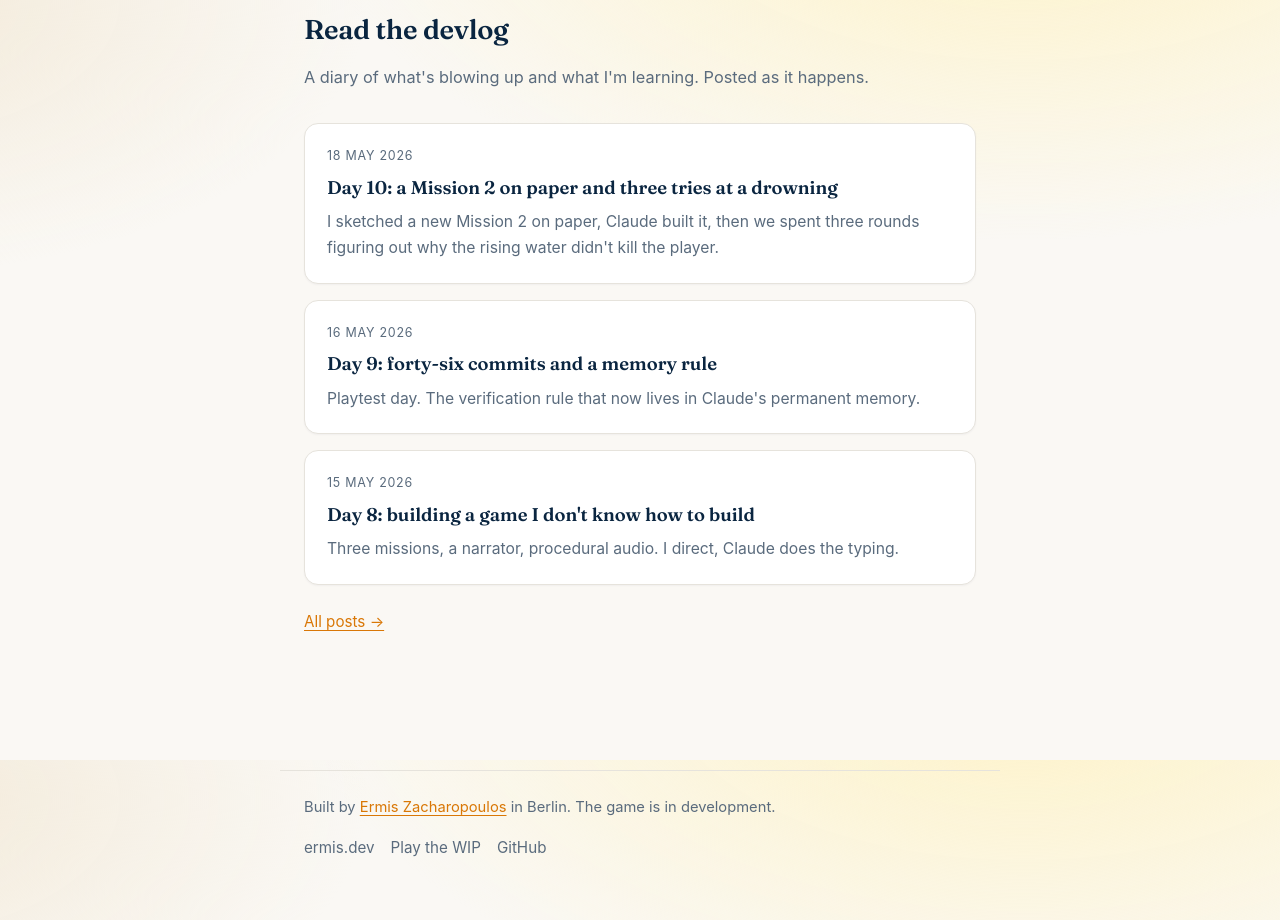
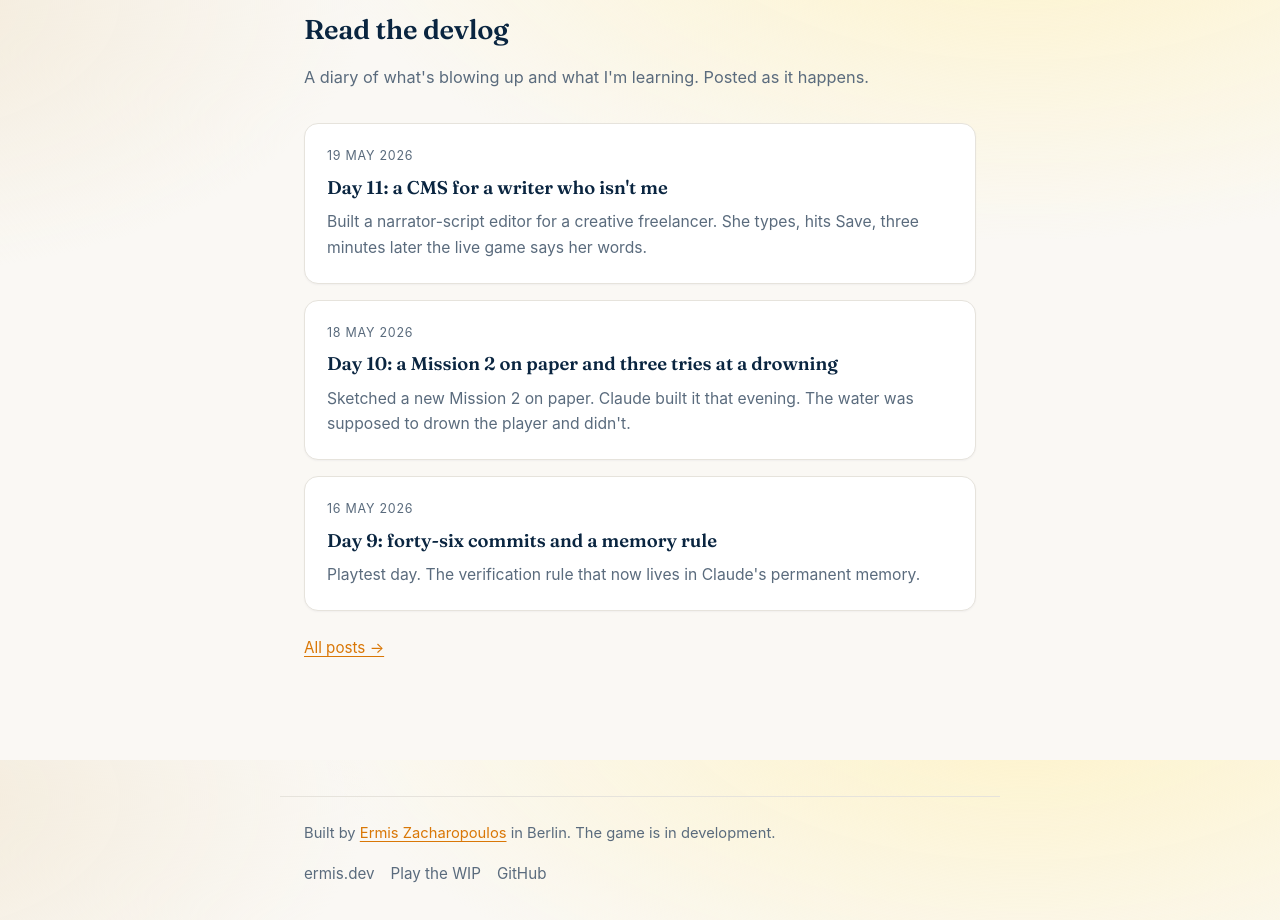
Before and after one commit to Ennui92/pull-the-plug-site, a plain HTML site: page index.html in a window 1280 px wide. Shown: the part 3240-4160 px from the top of the page. Drawn offline with Linux system fonts and the light colour scheme; no server answers.

Commit message:
site: lead with day 11 — narrator CMS for the freelancer

```diff
--- a/index.html
+++ b/index.html
@@ -118,20 +118,20 @@
     <h2>Read the devlog</h2>
     <p class="section-lead">A diary of what's blowing up and what I'm learning. Posted as it happens.</p>
     <div class="cards">
+      <a href="https://ennui92.github.io/ermis-dev/posts/pull-the-plug-day-11.html" class="card card-link">
+        <span class="card-meta">19 May 2026</span>
+        <h3>Day 11: a CMS for a writer who isn't me</h3>
+        <p>Built a narrator-script editor for a creative freelancer. She types, hits Save, three minutes later the live game says her words.</p>
+      </a>
       <a href="https://ennui92.github.io/ermis-dev/posts/pull-the-plug-day-10.html" class="card card-link">
         <span class="card-meta">18 May 2026</span>
         <h3>Day 10: a Mission 2 on paper and three tries at a drowning</h3>
-        <p>I sketched a new Mission 2 on paper, Claude built it, then we spent three rounds figuring out why the rising water didn't kill the player.</p>
+        <p>Sketched a new Mission 2 on paper. Claude built it that evening. The water was supposed to drown the player and didn't.</p>
       </a>
       <a href="https://ennui92.github.io/ermis-dev/posts/pull-the-plug-day-9.html" class="card card-link">
         <span class="card-meta">16 May 2026</span>
         <h3>Day 9: forty-six commits and a memory rule</h3>
         <p>Playtest day. The verification rule that now lives in Claude's permanent memory.</p>
-      </a>
-      <a href="https://ennui92.github.io/ermis-dev/posts/pull-the-plug-day-8.html" class="card card-link">
-        <span class="card-meta">15 May 2026</span>
-        <h3>Day 8: building a game I don't know how to build</h3>
-        <p>Three missions, a narrator, procedural audio. I direct, Claude does the typing.</p>
       </a>
     </div>
     <p class="devlog-all"><a href="https://ennui92.github.io/ermis-dev/posts/">All posts &rarr;</a></p>
```
